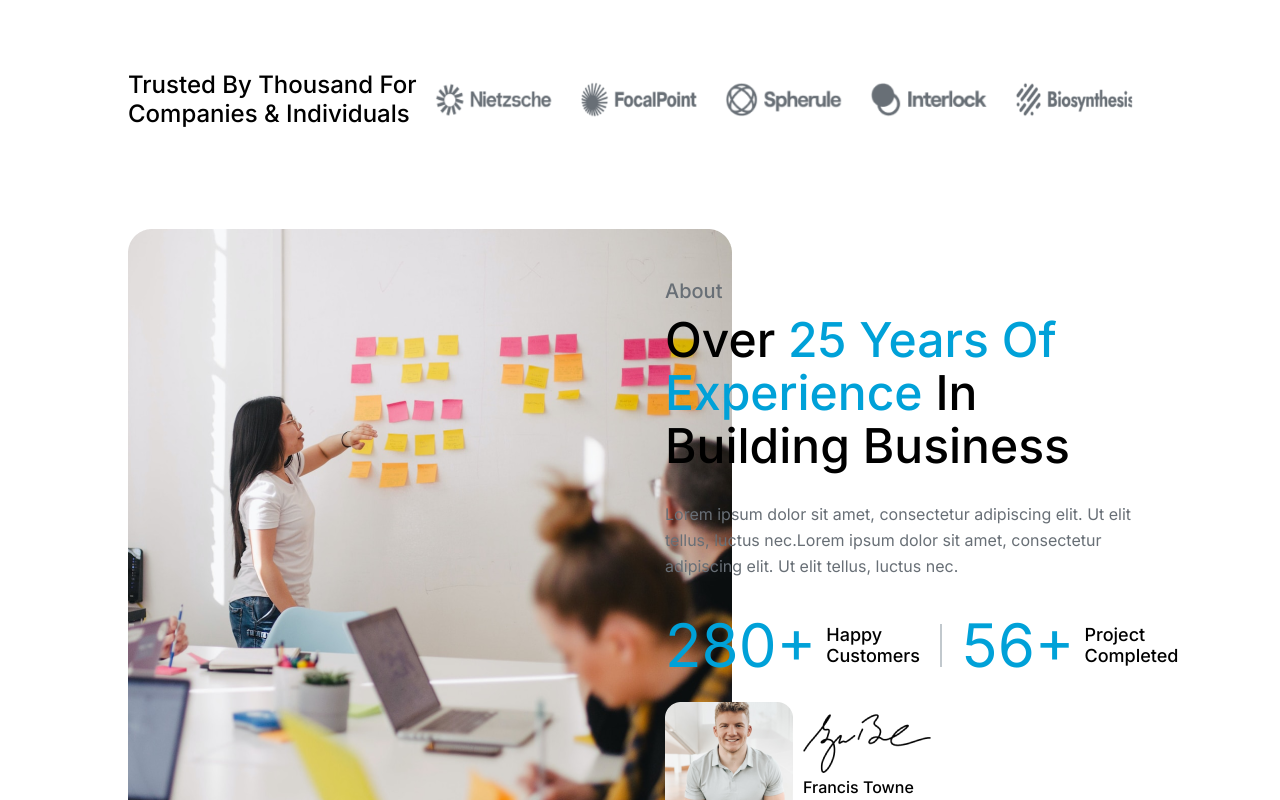
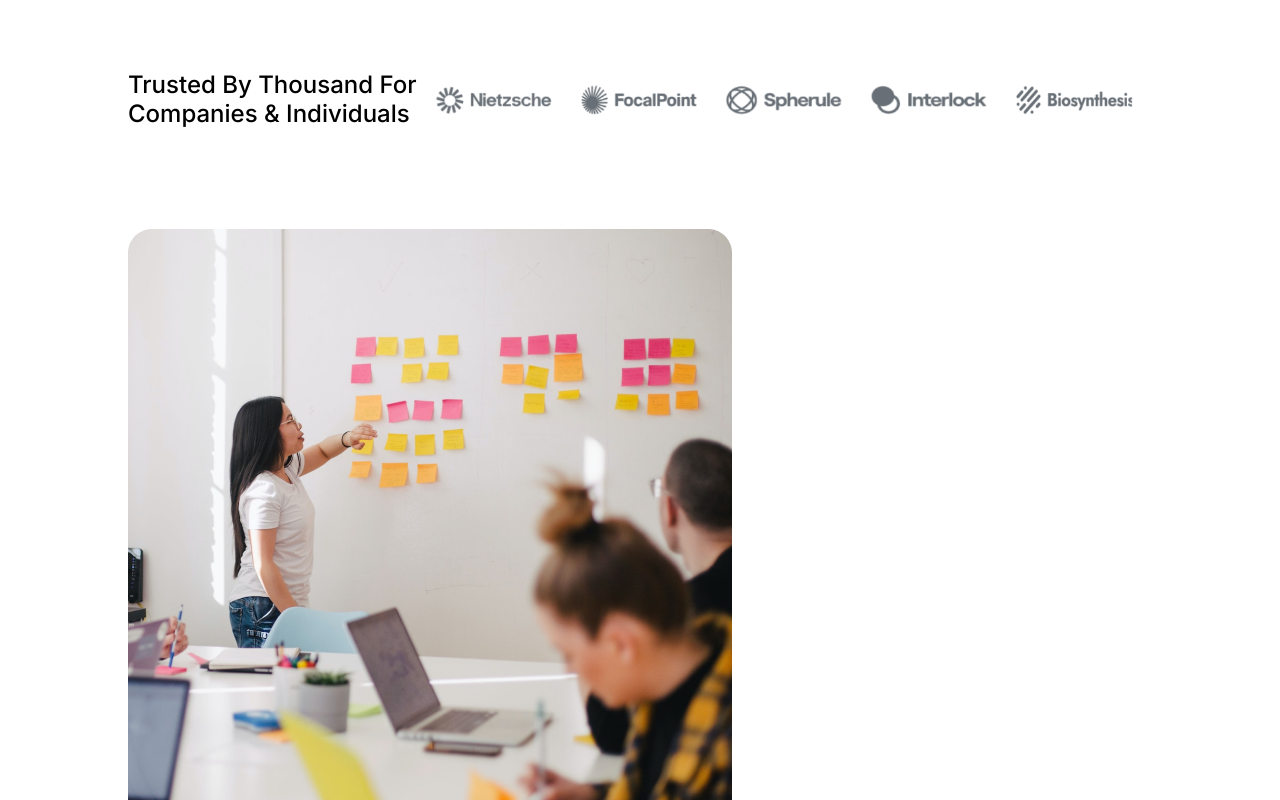
Before and after one commit to Janice1828/avighna-technology, a React (Create React App) app: page /home2 in a window 1280 px wide. Shown: the part 560-1360 px from the top of the page. Built offline with nearby package versions, Linux system fonts and the light colour scheme.

Commit message:
removed width of the parent elements

```diff
--- a/src/Components/Businessbuildingexperience.js
+++ b/src/Components/Businessbuildingexperience.js
@@ -6,10 +6,10 @@ import CEO from "../images/Image 1x1.png";
 const Businessbuildingexperience = () => {
   return (
     <div className="business-building-experience d-flex">
-      <div className="w-50">
+      <div>
         <img src={Businessexp} alt="" />
       </div>
-      <div className="w-50" style={{ paddingLeft: "25px" }}>
+      <div>
         <h5 id="about">About</h5>
         <h2 id="business-building-experience">
           Over&nbsp;
--- a/src/Components/Featuredproject.js
+++ b/src/Components/Featuredproject.js
@@ -19,7 +19,7 @@ const Featuredproject = () => {
             <br /> Customized Solutions
           </h1>
           <div className="d-flex gap-2">
-            <div className="w-30">
+            <div>
               <div className="card">
                 <div className="card-content">
                   <h2 className="sub-heading">Digital Wallet</h2>
@@ -35,7 +35,7 @@ const Featuredproject = () => {
                 </div>
               </div>
             </div>
-            <div className="w-70">
+            <div>
               <div className="card">
                 <div className="card-content">
                   <h2 className="sub-heading">Paymor</h2>
--- a/src/index.css
+++ b/src/index.css
@@ -230,6 +230,7 @@ nav a {
   color: #686f76;
 }
 #business-building-experience {
+  gap: 25px;
   font-size: 48px;
   font-weight: 500;
   line-height: 53px;
@@ -263,6 +264,7 @@ nav a {
 }
 .business-building-experience {
   padding: 100px 0px;
+  flex-wrap: wrap;
 }
 .industries-domains {
   padding: 80px 0px;
@@ -543,7 +545,6 @@ dialog {
   left: 40%;
 }
 .owl-carousel .owl-item img {
-  height: 35px;
   width: 85% !important;
   cursor: pointer;
 }
```
